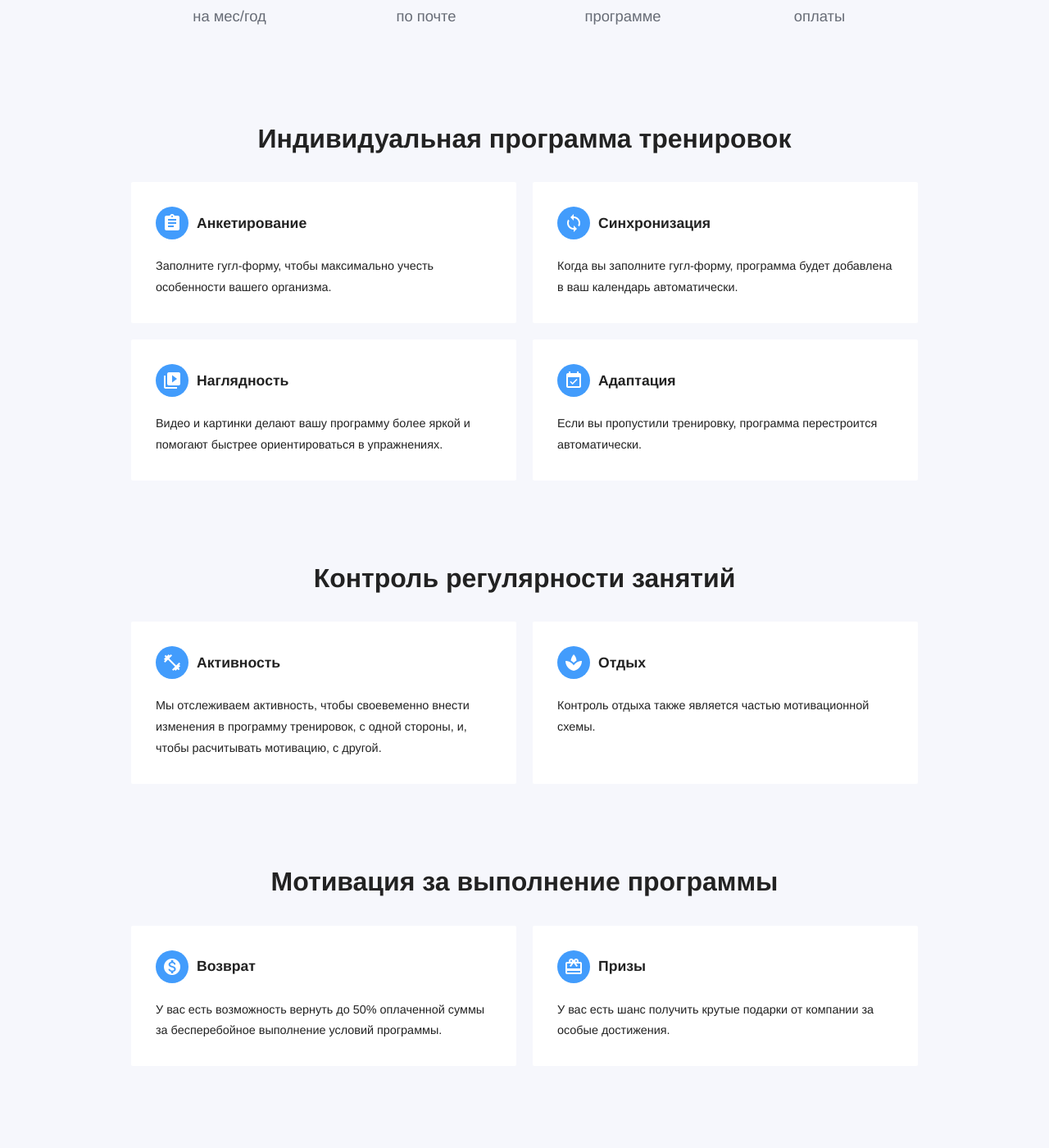
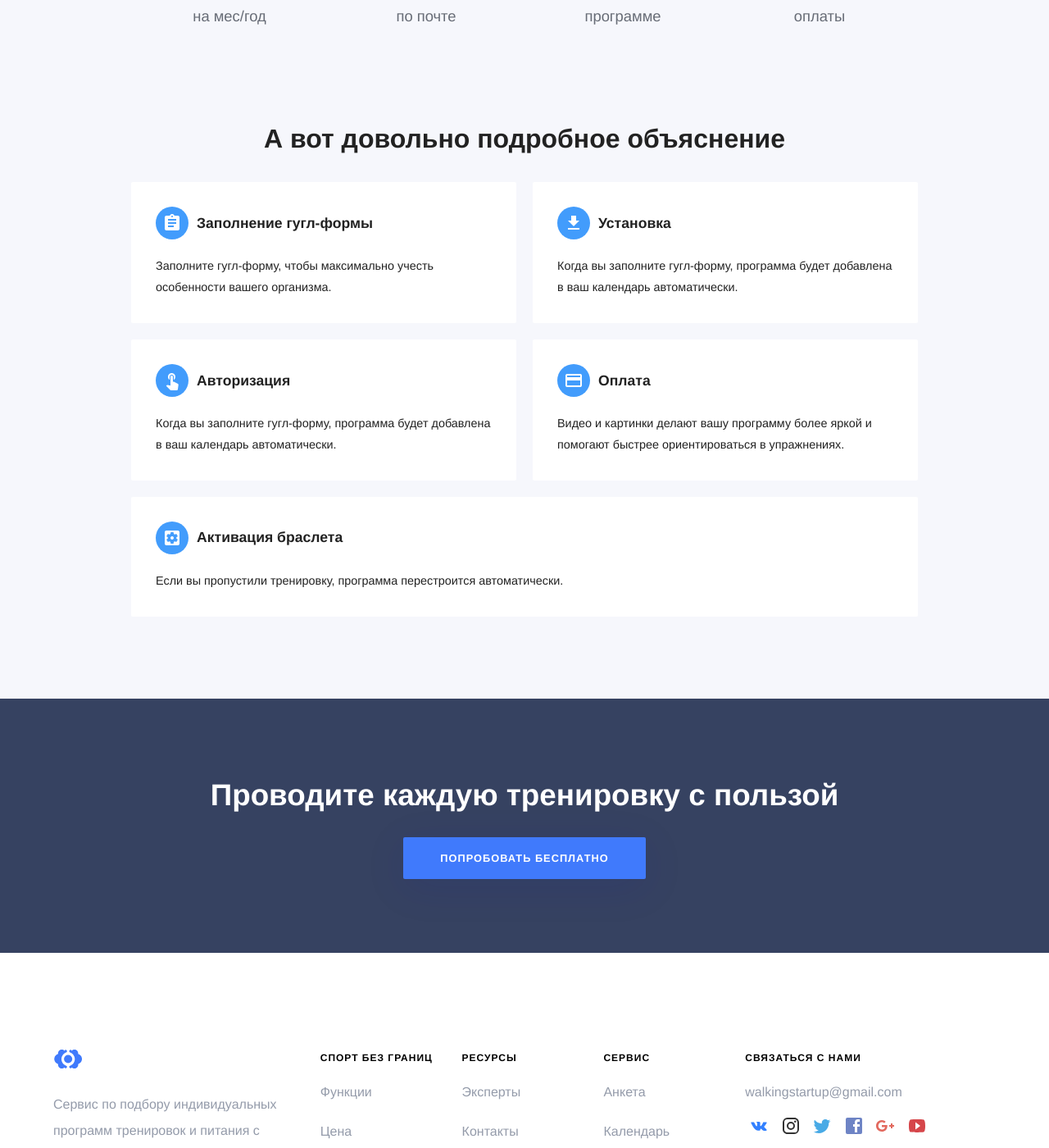
Before and after one commit to RakhimyanTim/adroholic.github.io, a Jekyll site: the page built from pages/how-it-works.html, in a window 1280 px wide and 1400 px high, scrolled down 639 px. Shown: the whole window at 82% size. Built offline with Jekyll 4.4.1, drawn with Linux system fonts in a browser that asks for light colours; some web fonts are replaced.

Commit message:
Update how-it-works.html

```diff
--- a/pages/how-it-works.html
+++ b/pages/how-it-works.html
@@ -41,32 +41,18 @@ permalink: /how-it-works/
 </ul>
 
 <div class="feature-content">
-	<h2>Индивидуальная программа тренировок</h2>
+	<h2>А вот довольно подробное объяснение</h2>
 
 	<ul class="cards">
-		{% include components/features/data-block.html icon="assignment" title="Анкетирование" content="Заполните гугл-форму, чтобы максимально учесть особенности вашего организма." %}
+		{% include components/features/data-block.html icon="assignment" title="Заполнение гугл-формы" content="Заполните гугл-форму, чтобы максимально учесть особенности вашего организма." %}
 
-		{% include components/features/data-block.html icon="sync" title="Синхронизация" content="Когда вы заполните гугл-форму, программа будет добавлена в ваш календарь автоматически." %}
+		{% include components/features/data-block.html icon="get_app" title="Установка" content="Когда вы заполните гугл-форму, программа будет добавлена в ваш календарь автоматически." %}
 
-		{% include components/features/data-block.html icon="video_library" title="Наглядность" content="Видео и картинки делают вашу программу более яркой и помогают быстрее ориентироваться в упражнениях." %}
+		{% include components/features/data-block.html icon="touch_app" title="Авторизация" content="Когда вы заполните гугл-форму, программа будет добавлена в ваш календарь автоматически." %}
 
-		{% include components/features/data-block.html icon="event_available" title="Адаптация" content="Если вы пропустили тренировку, программа перестроится автоматически." %}
-	</ul>
+		{% include components/features/data-block.html icon="credit_card" title="Оплата" content="Видео и картинки делают вашу программу более яркой и помогают быстрее ориентироваться в упражнениях." %}
 
-	<h2>Контроль регулярности занятий</h2>
-
-	<ul class="cards">
-		{% include components/features/data-block.html icon="fitness_center" title="Активность" content="Мы отслеживаем активность, чтобы своевеменно внести изменения в программу тренировок, с одной стороны, и, чтобы расчитывать мотивацию, с другой." %}
-
-		{% include components/features/data-block.html icon="spa" title="Отдых" content="Контроль отдыха также является частью мотивационной схемы." %}
-	</ul>
-
-	<h2>Мотивация за выполнение программы</h2>
-
-	<ul class="cards">
-		{% include components/features/data-block.html icon="monetization_on" title="Возврат" content="У вас есть возможность вернуть до 50% оплаченной суммы за бесперебойное выполнение условий программы." %}
-
-		{% include components/features/data-block.html icon="redeem" title="Призы" content="У вас есть шанс получить крутые подарки от компании за особые достижения." %}
+		{% include components/features/data-block.html icon="settings_applications" title="Активация браслета" content="Если вы пропустили тренировку, программа перестроится автоматически." %}
 	</ul>
 </div>
 
```
